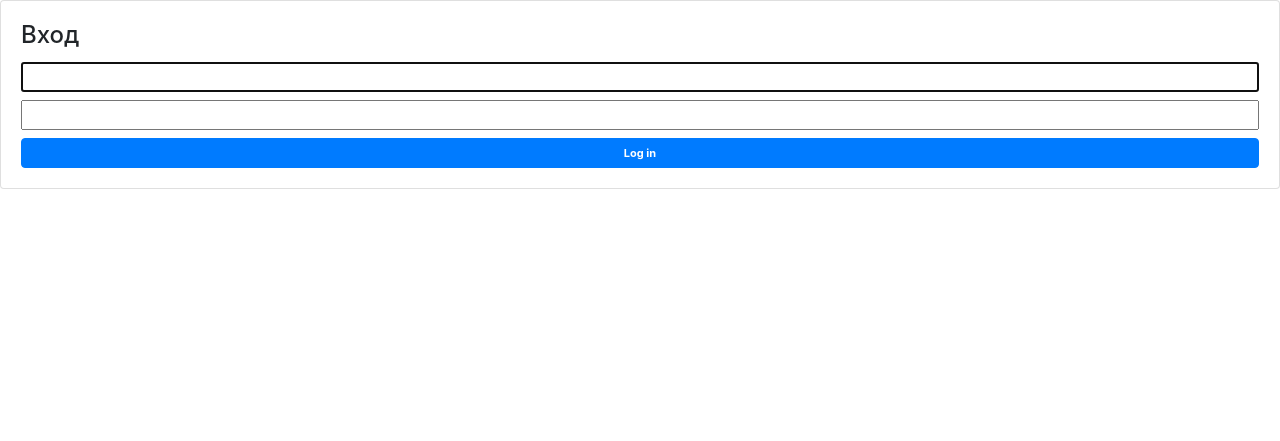
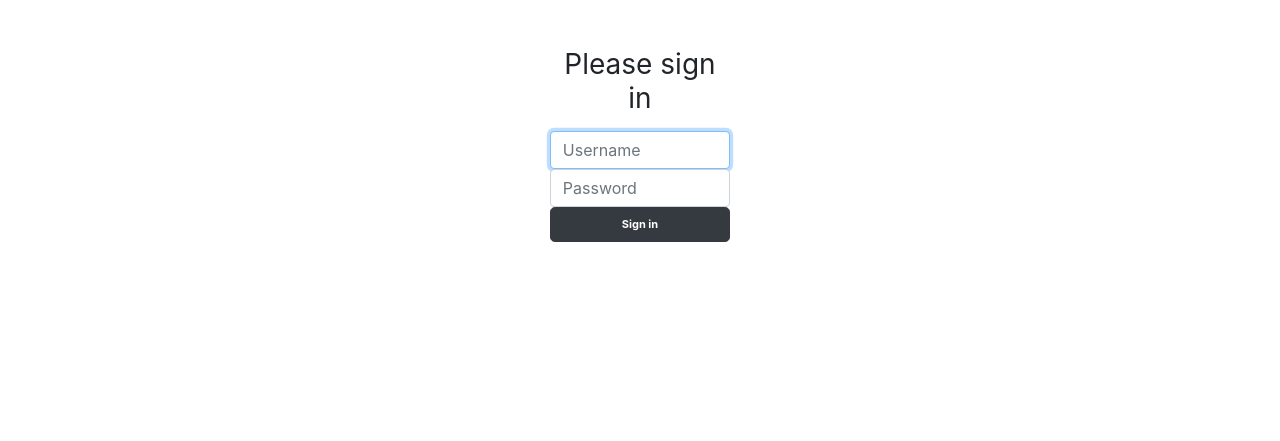
Before and after one commit to doorwayder/LitePAD, a Django app: page /stat/ in a window 1280 px wide. Shown: the part 60-501 px from the top of the page. Run offline with Django 3.2, Linux system fonts and the light colour scheme; some libraries are stand-ins or nearby versions.

Commit message:
Interface remake

```diff
--- a/litepad/orders/static/css/main.css
+++ b/litepad/orders/static/css/main.css
@@ -31,6 +31,11 @@ footer {
 
 .orders {
     min-height: 450px;
+}
+
+
+.maincart {
+    height: 20px;
 }
 
 .tdid{
--- a/litepad/templates/inc/_login.html
+++ b/litepad/templates/inc/_login.html
@@ -1,13 +1,17 @@
-<div class="card">
-    <div class="card-body">
-        <h4 class="card-title">Вход</h4>
-
-        <form method="post" action="{% url 'login' %}">
-                {% csrf_token %}
-                <input type="hidden" name="next" value="{{ next }}">
-                <input type="text" name="username" autofocus autocapitalize="none" autocomplete="username" maxlength="150" required id="id_username" class="mb-2 w-100"><br>
-                <input type="password" name="password" autocomplete="current-password" required id="id_password" class="mb-2 w-100"><br>
-                <button type="submit" class="btn btn-primary btn-block">Log in</button>
+<main class="col-md-12 ms-sm-auto col-lg-12 px-md-4">
+    <div class="row text-center h-100">
+        <div class="col-5"></div>
+        <div class="col-2">
+        <form class="form-signin mt-5" method="post" action="{% url 'login' %}">
+            {% csrf_token %}
+            <h1 class="h3 mb-3 font-weight-normal">Please sign in</h1>
+            <label for="inputLogin" class="sr-only">Username</label>
+            <input type="text" id="inputLogin" class="form-control" placeholder="Username" name="username" required autofocus>
+            <label for="inputPassword" class="sr-only">Password</label>
+            <input type="password" id="inputPassword" class="form-control" placeholder="Password" name="password" required>
+            <button class="btn btn-lg btn-dark btn-block" type="submit">Sign in</button>
         </form>
+        </div>
+        <div class="col-5"></div>
     </div>
-</div>
+</main>
--- a/litepad/templates/orders/neworder.html
+++ b/litepad/templates/orders/neworder.html
@@ -31,7 +31,7 @@
                         <div class="row orders">
                             <form action="{% url 'neworder' %}" method="post">
                                 {% csrf_token %}
-                                <table id="cart" class="w-100">
+                                <table id="cart" class="w-100 maincart">
                                     <tbody>
                                     </tbody>
                                 </table>
--- a/litepad/templates/orders/stat.html
+++ b/litepad/templates/orders/stat.html
@@ -36,10 +36,29 @@
                         {% ifequal user.groups.all.0.name 'Admin' %}
                             <div class="card-body">
                                 <h5 class="card-title mt-2">ТОВАРЫ:</h5>
+                                <div class="row border-bottom">
+                                    <div class="col-md-2">
+                                        <b>Шаурма:</b>
+                                    </div>
+                                    <div class="col-md-2">
+                                        <b>{{ shaurma }}</b>
+                                    </div>
+                                </div>
+
+                                {% for item in products.0 %}
+                                <div class="row border-bottom">
+                                    <div class="col-md-2">
+                                        {{ item.product_id__name }}
+                                    </div>
+                                    <div class="col-md-2">
+                                        {{ item.count }}
+                                    </div>
+                                </div>
+                                <tr><td></td><td></td></tr>
+                                {% endfor %}
+
                                 <table class="table-striped table-hover" cellspacing="0" cellpadding="5" width="250em">
-                                    <tr class="border-bottom border-top">
-                                        <td class="bg-light"><b>Шаурма:</b></td><td class="bg-light"> <b>{{ shaurma }}</b></td>
-                                    </tr>
+
                                     {% for item in products.0 %}
                                         <tr><td>{{ item.product_id__name }}</td><td>{{ item.count }}</td></tr>
                                     {% endfor %}
```
Also changed, not shown: litepad/litepad/settings.py (+0 -12 lines), litepad/db.sqlite3.
